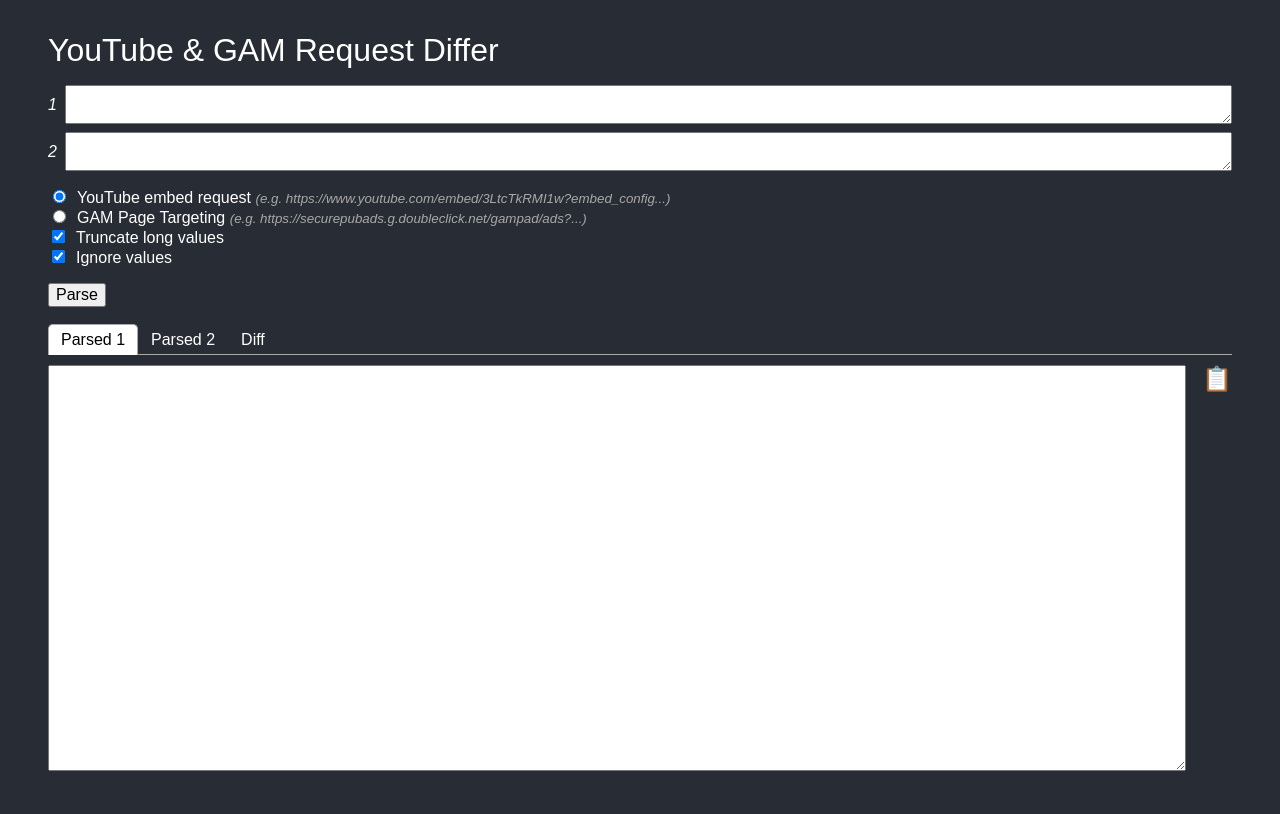
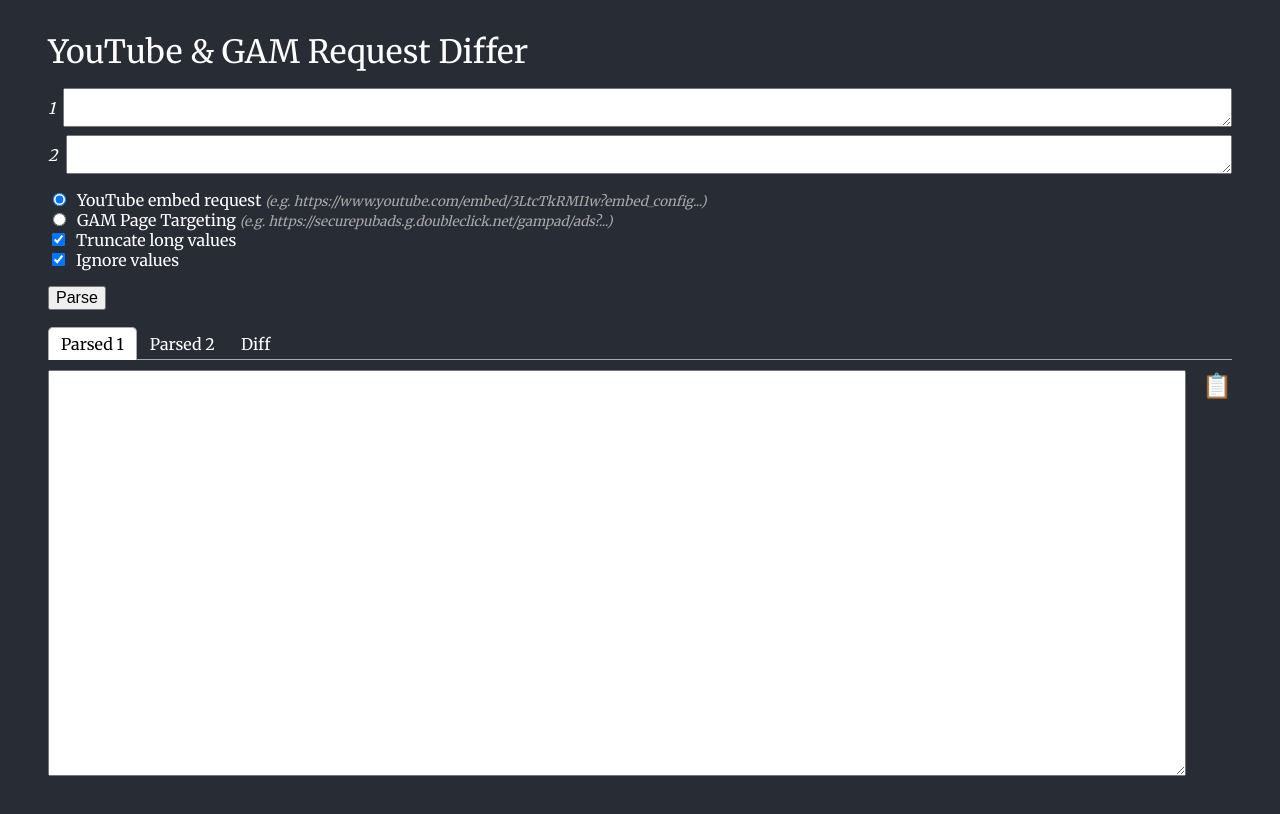
Before and after one commit to guardian/commercial-request-parser, a React (Vite) app: page / in a window 1280 px wide. Shown: the top 814 px of the page. Built offline with nearby package versions, Linux system fonts and the light colour scheme.

Commit message:
Update font

```diff
--- a/index.html
+++ b/index.html
@@ -5,6 +5,9 @@
     <link rel="icon" type="image/svg+xml" href="/src/gu.ico" />
     <meta name="viewport" content="width=device-width, initial-scale=1.0" />
     <title>Request Differ</title>
+    <link rel="preconnect" href="https://fonts.googleapis.com">
+    <link rel="preconnect" href="https://fonts.gstatic.com" crossorigin>
+    <link href="https://fonts.googleapis.com/css2?family=Merriweather&display=swap" rel="stylesheet">
   </head>
   <body>
     <div id="root"></div>
--- a/src/App.css
+++ b/src/App.css
@@ -1,7 +1,7 @@
 body {
   padding: 0;
   margin: 0;
-  font-family: Arial, Helvetica, sans-serif;
+  font-family: 'Merriweather', serif;
   -webkit-font-smoothing: antialiased;
   -moz-osx-font-smoothing: grayscale;
 }
```
